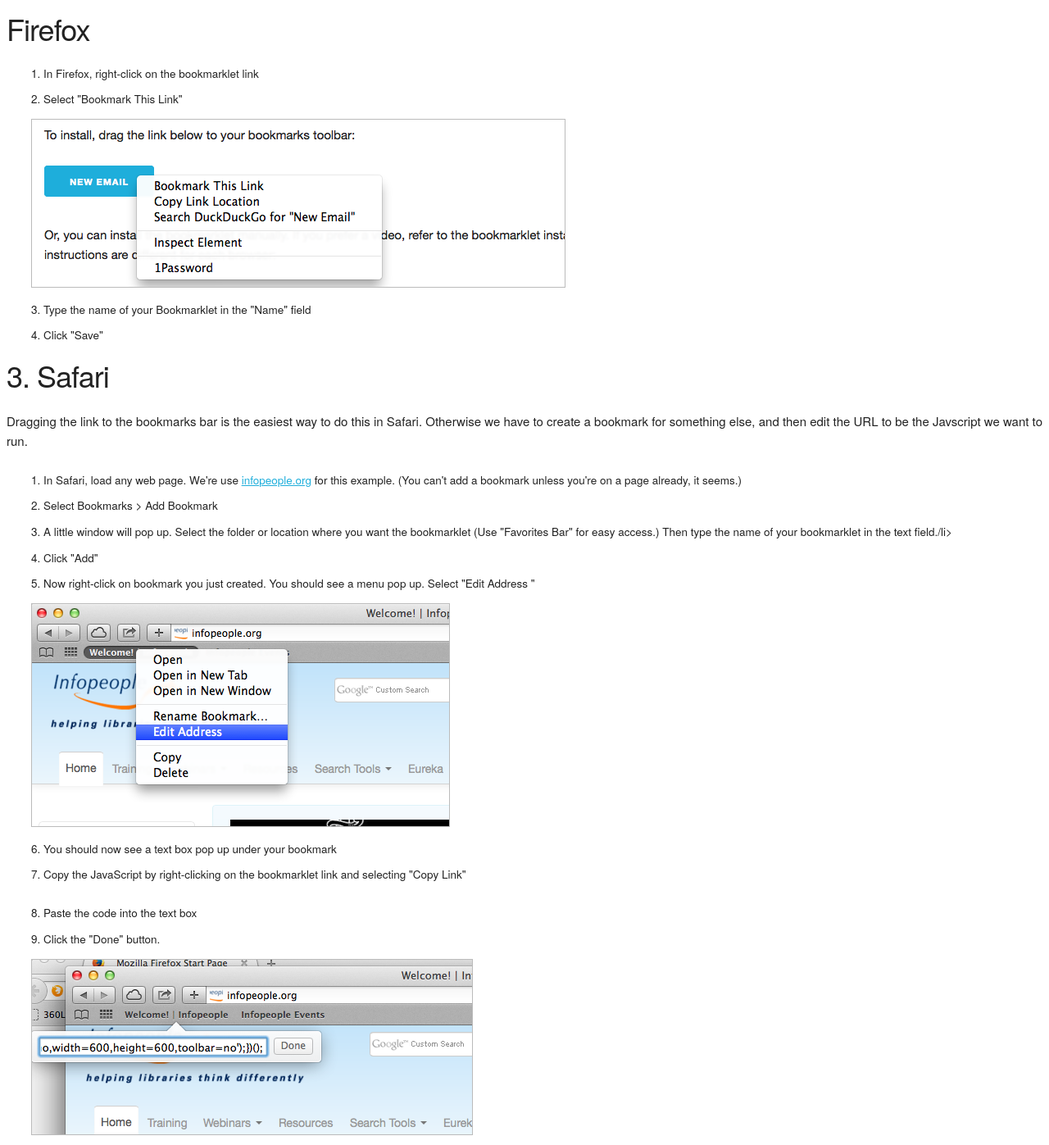
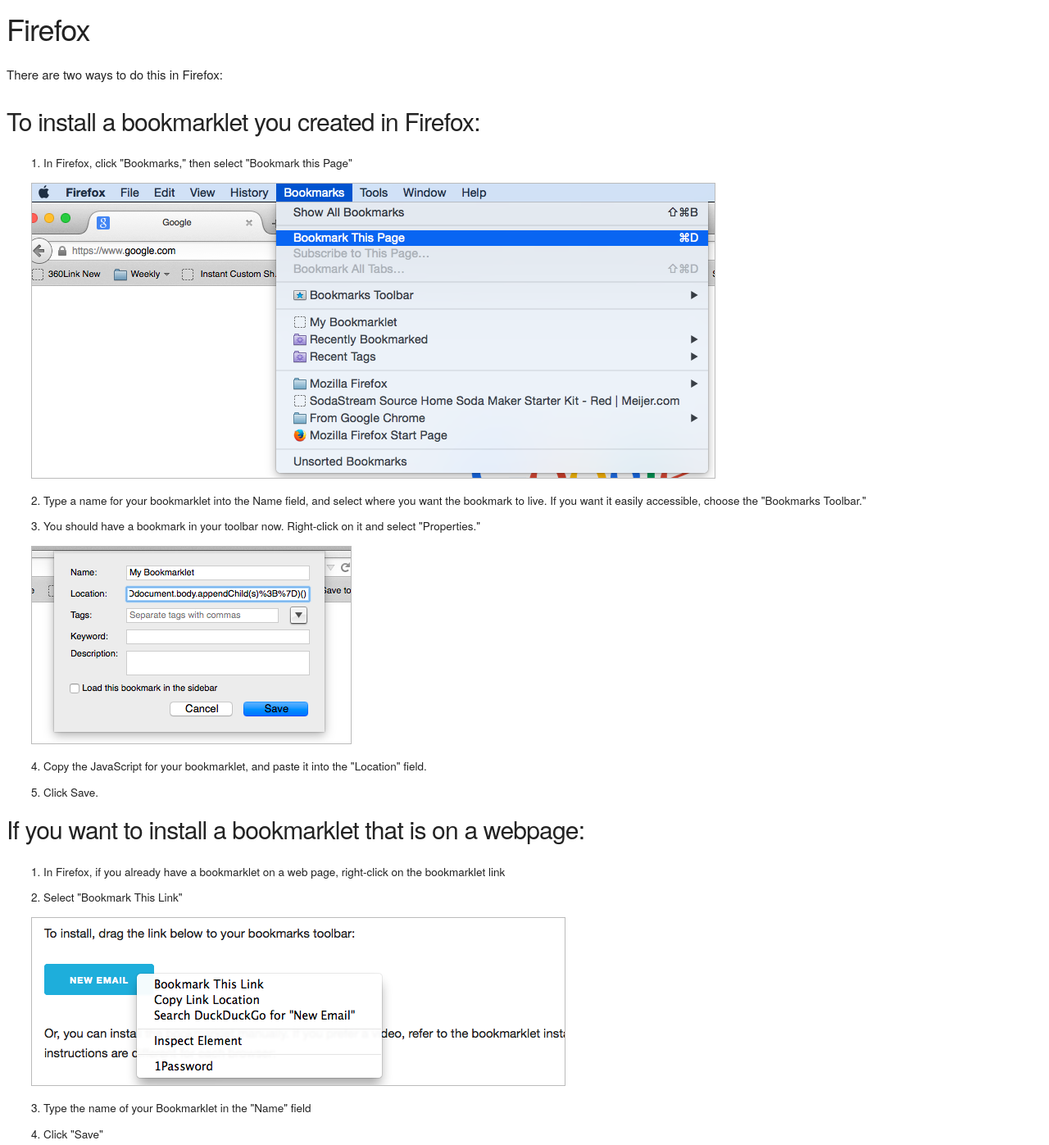
Before and after one commit to mreidsma/bookmarklets, a plain HTML site: page installing.html in a window 1280 px wide. Shown: the part 1321-2718 px from the top of the page at 82% size. Drawn offline with Linux system fonts and the light colour scheme.

Commit message:
Updated Firefox information

```diff
--- a/installing.html
+++ b/installing.html
@@ -42,13 +42,31 @@
 
 	<h3>Firefox</h3>
 
+		<p>There are two ways to do this in Firefox:</p>
+
+		<h4>To install a bookmarklet you created in Firefox:</h4>
+
 			<ol>
-			<li>In Firefox, right-click on <span class="bookmarklet">the bookmarklet link</span></li>
+				<li>In Firefox, click "Bookmarks," then select "Bookmark this Page"<br />
+				<img src="img/firefox2.png" alt="Firefox bookmarks manager" /></li>
+				<li>Type a name for your bookmarklet into the Name field, and select where you want the bookmark to live. If you want it easily accessible, choose the "Bookmarks Toolbar."</li>
+				<li>You should have a bookmark in your toolbar now. Right-click on it and select "Properties."<br />
+				<img src="img/firefox3.png" alt="Firefox bookmarks editor" /></li>
+				<li>Copy the JavaScript for your bookmarklet, and paste it into the "Location" field.</li>
+				<li>Click Save.</li>
+			</ol>
+
+		<h4>If you want to install a bookmarklet that is on a webpage:</h4>
+
+			<ol>
+				<li>In Firefox, if you already have a bookmarklet on a web page, right-click on <span class="bookmarklet">the bookmarklet link</span></li>
 				<li>Select "Bookmark This Link"<br />
 				<img src="img/firefox.png" alt="Adding a bookmarklet to Firefox" /></li>
 				<li>Type the name of your Bookmarklet in the "Name" field</li>
 				<li>Click "Save"</li>
 			</ol>
+
+
 
 	<h3>3. Safari</h3>
 
```
Also changed, not shown: img/firefox2.png (added), img/firefox3.png (added). Lines whose indentation alone changed are shown as unchanged.
